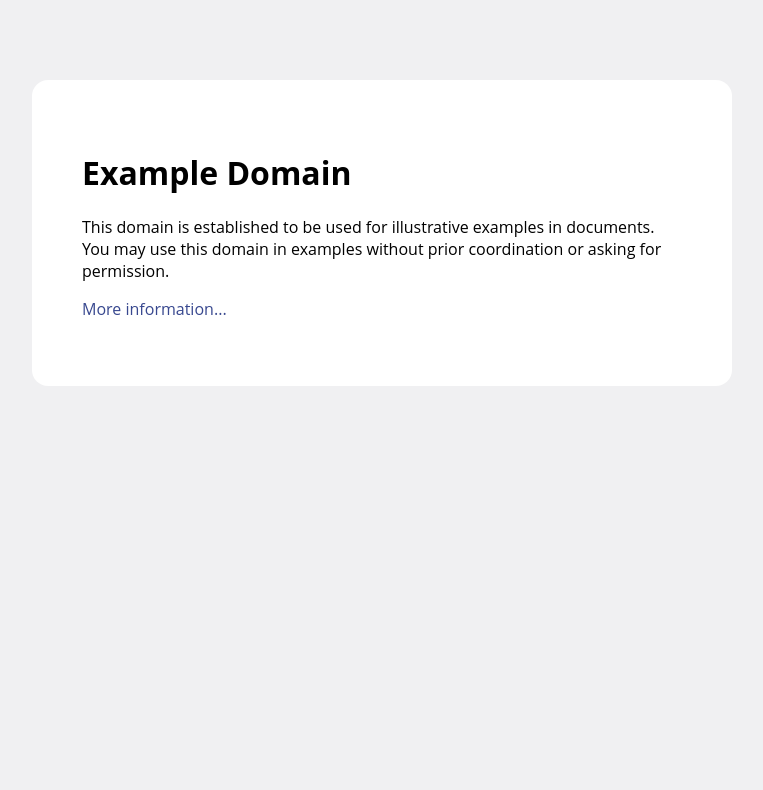
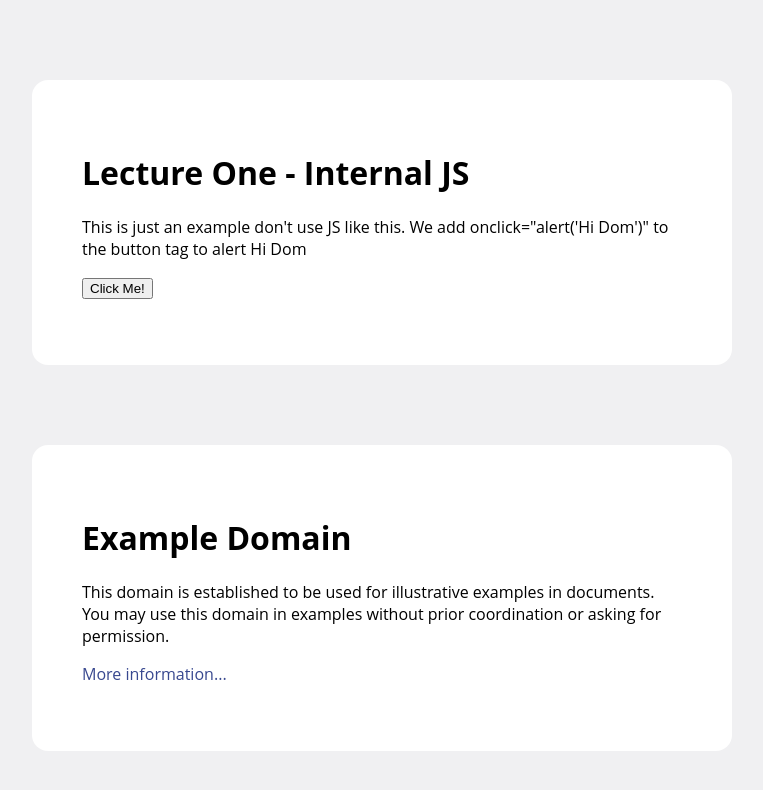
Before and after one commit to domdaviesit/percival-js, a plain HTML site: page index.html in a window 1280 px wide. Shown: the whole page, without its empty margins (258-1021 px from the left). Drawn offline with Linux system fonts and the light colour scheme.

Commit message:
Lecture One - Internal JS

```diff
--- a/index.html
+++ b/index.html
@@ -11,6 +11,14 @@
 </head>
 
 <body>
+
+  <div>
+    <h1>Lecture One - Internal JS</h1>
+    <p>This is just an example don't use JS like this. We add onclick="alert('Hi Dom')" to the button tag to alert Hi Dom</p>
+    <p>
+      <button onclick="alert('Hi Dom')">Click Me!</button>
+    </p>
+  </div>
   <div>
     <h1>Example Domain</h1>
     <p>This domain is established to be used for illustrative examples in documents. You may use this domain in examples without
```
